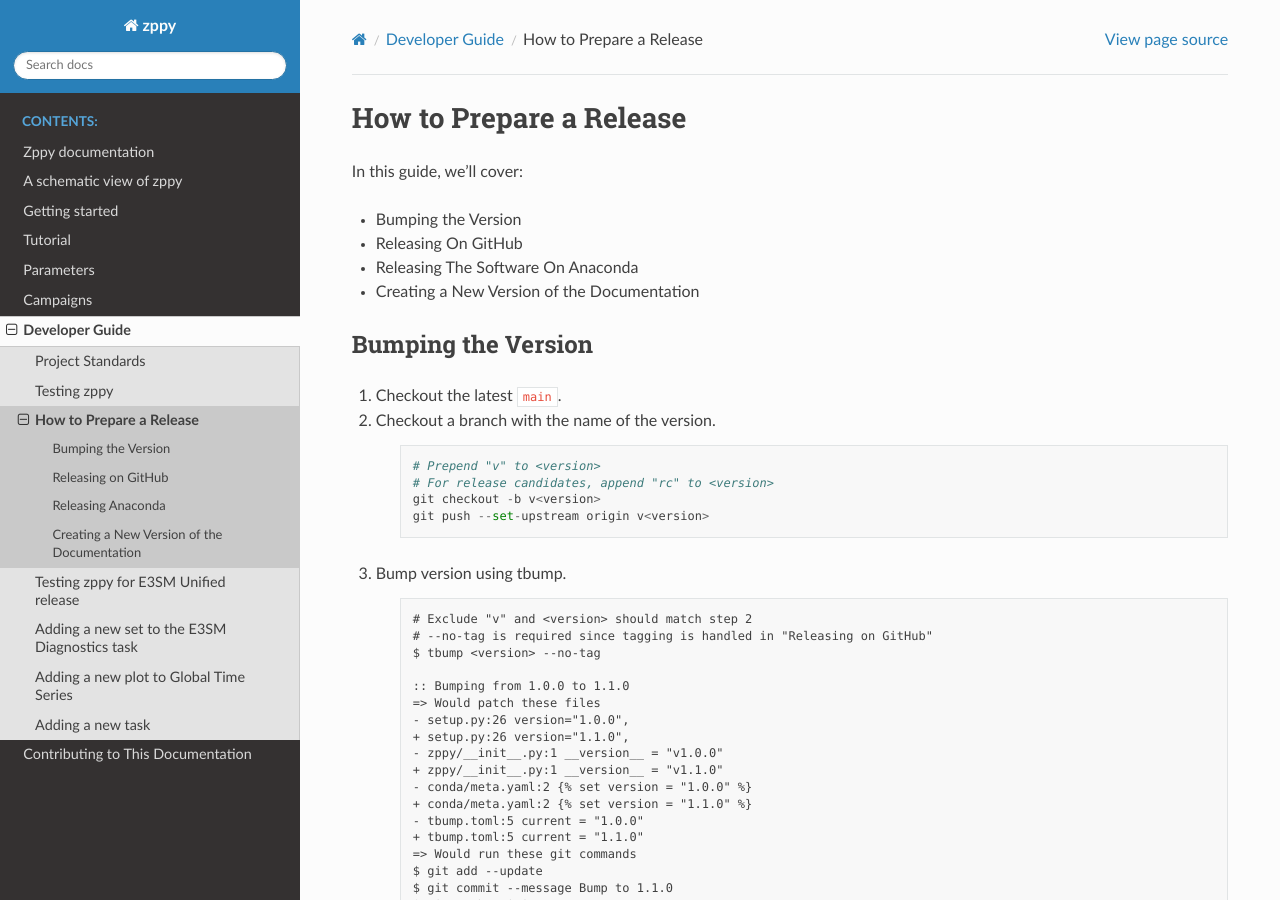
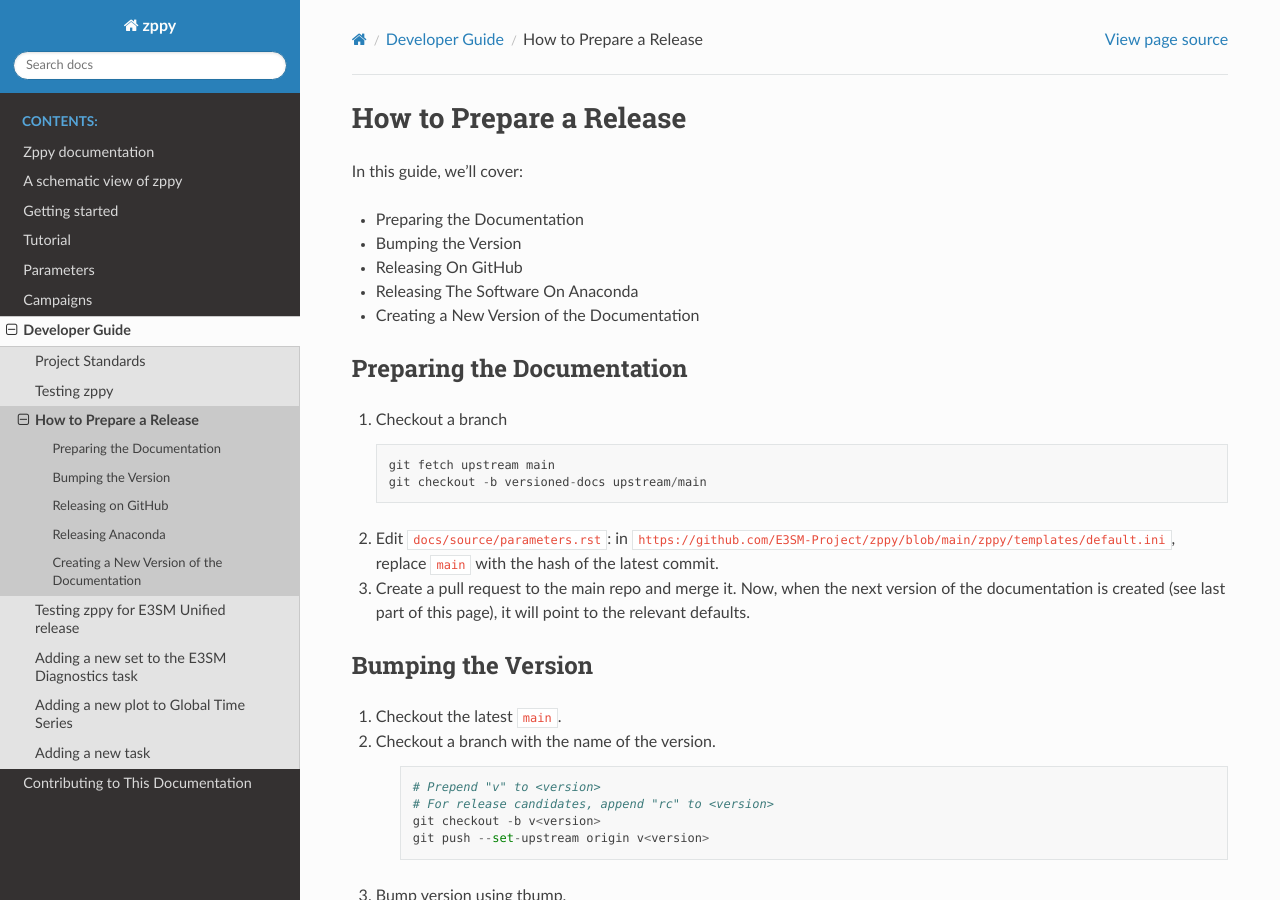
Before and after one commit to E3SM-Project/zppy, a Sphinx documentation site: the page built from docs/source/dev_guide/release.rst, in a window 1280 px wide and 900 px high. Built offline with Sphinx 7.4.7 and the Read the Docs theme 2.0.0, drawn with Linux system fonts in a browser that asks for light colours.

Commit message:
Version defaults docs

```diff
--- a/docs/source/dev_guide/release.rst
+++ b/docs/source/dev_guide/release.rst
@@ -3,10 +3,24 @@
 
 In this guide, we'll cover:
 
+* Preparing the Documentation
 * Bumping the Version
 * Releasing On GitHub
 * Releasing The Software On Anaconda
 * Creating a New Version of the Documentation
+
+Preparing the Documentation
+---------------------------
+
+1. Checkout a branch
+
+   ::
+
+      git fetch upstream main
+      git checkout -b versioned-docs upstream/main
+
+2. Edit ``docs/source/parameters.rst``: in ``https://github.com/E3SM-Project/zppy/blob/main/zppy/templates/default.ini``, replace ``main`` with the hash of the latest commit.
+3. Create a pull request to the main repo and merge it. Now, when the next version of the documentation is created (see last part of this page), it will point to the relevant defaults.
 
 Bumping the Version
 -------------------
```
